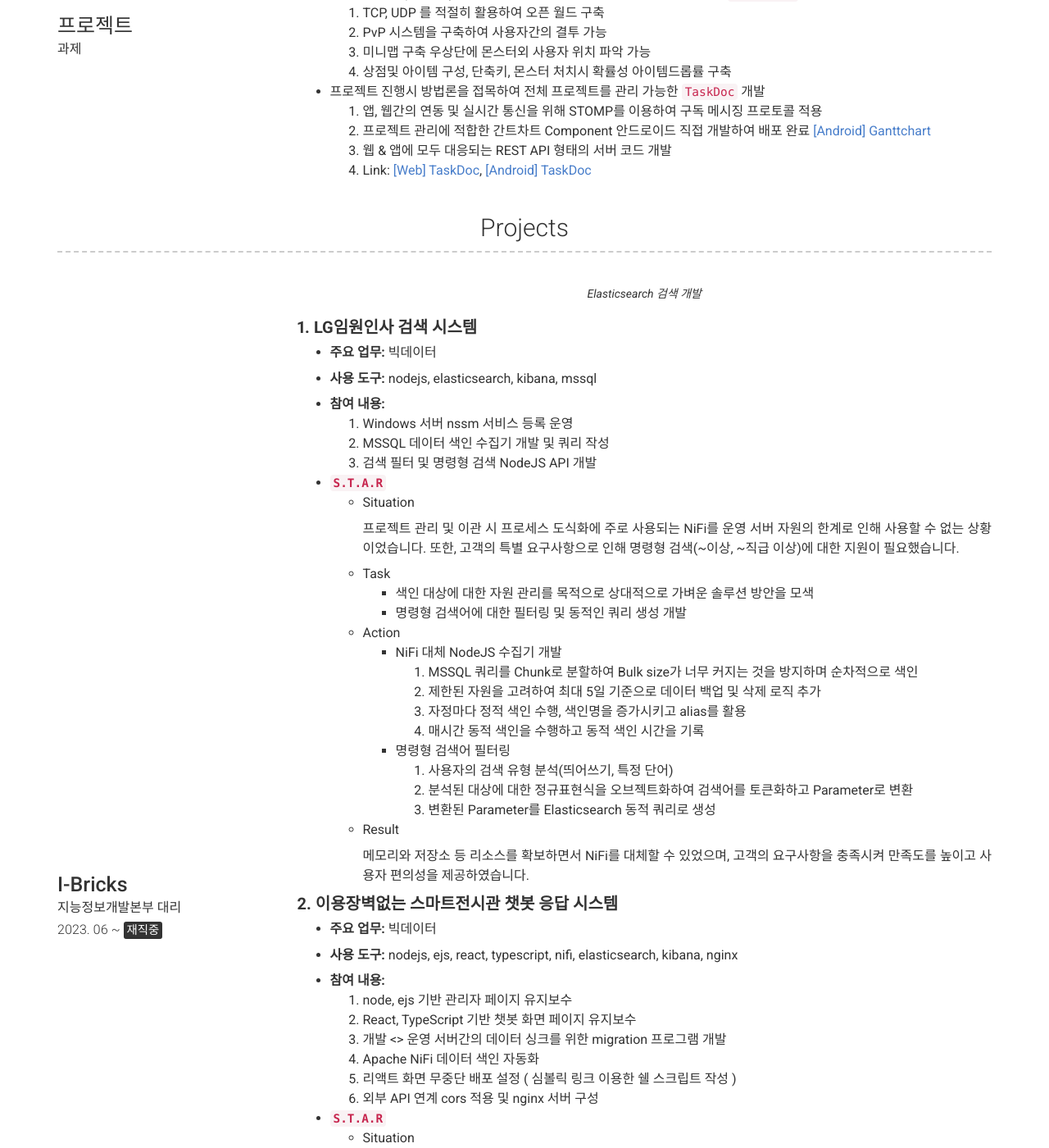
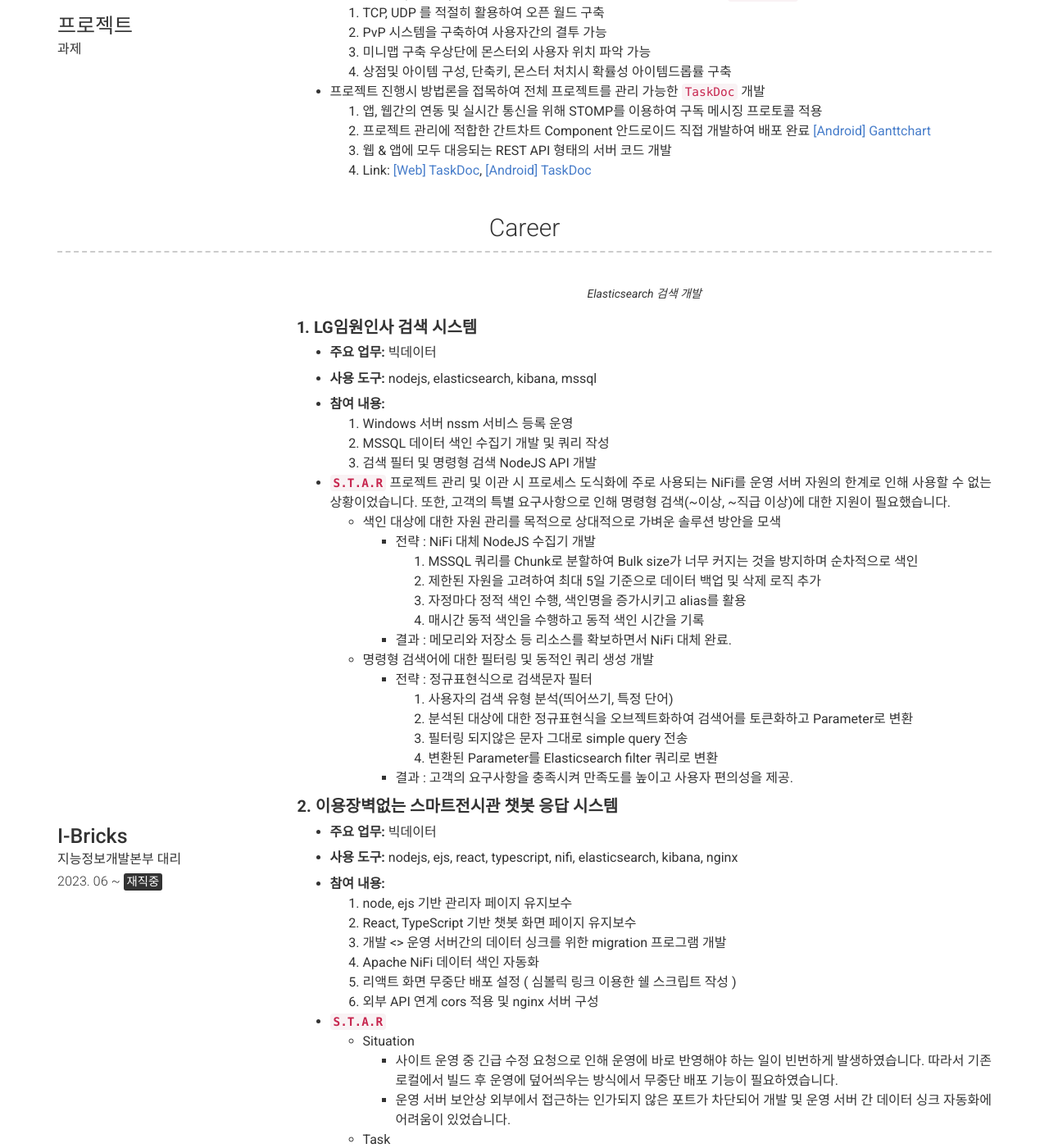
Before and after one commit to sihyeonleee/sihyeonleee.github.io, a Jekyll site: the page built from index.md, in a window 1280 px wide and 1400 px high, scrolled down 1480 px. Shown: the whole window at 82% size. Built offline with Jekyll 4.4.1, drawn with Linux system fonts in a browser that asks for light colours; nearby versions of some CDN libraries.

Commit message:
no message

```diff
--- a/_config.yml
+++ b/_config.yml
@@ -156,7 +156,7 @@ content:
             3. 웹 & 앱에 모두 대응되는 REST API 형태의 서버 코드 개발
             4. Link: <a href="https://github.com/dltlgus312/TaskDoc-WEB-SERVER">[Web] TaskDoc</a>, <a href="https://github.com/dltlgus312/TaskDoc-ANDROID">[Android] TaskDoc</a>
 
-  - title: Projects
+  - title: Career
     layout: list
     content:
       - layout: left
@@ -181,28 +181,23 @@ content:
             3. 검색 필터 및 명령형 검색 NodeJS API 개발
 
           - **`S.T.A.R`**
-            - Situation
-
               프로젝트 관리 및 이관 시 프로세스 도식화에 주로 사용되는 NiFi를 운영
               서버 자원의 한계로 인해 사용할 수 없는 상황이었습니다. 또한, 고객의
               특별 요구사항으로 인해 명령형 검색(~이상, ~직급 이상)에 대한 지원이 필요했습니다.
-            - Task
-              - 색인 대상에 대한 자원 관리를 목적으로 상대적으로 가벼운 솔루션 방안을 모색
-              - 명령형 검색어에 대한 필터링 및 동적인 쿼리 생성 개발
-            - Action
-              - NiFi 대체 NodeJS 수집기 개발
+            - 색인 대상에 대한 자원 관리를 목적으로 상대적으로 가벼운 솔루션 방안을 모색
+              - 전략 : NiFi 대체 NodeJS 수집기 개발
                 1. MSSQL 쿼리를 Chunk로 분할하여 Bulk size가 너무 커지는 것을 방지하며 순차적으로 색인
                 2. 제한된 자원을 고려하여 최대 5일 기준으로 데이터 백업 및 삭제 로직 추가
                 3. 자정마다 정적 색인 수행, 색인명을 증가시키고 alias를 활용
                 4. 매시간 동적 색인을 수행하고 동적 색인 시간을 기록
-              - 명령형 검색어 필터링
+              - 결과 : 메모리와 저장소 등 리소스를 확보하면서 NiFi 대체 완료.
+            - 명령형 검색어에 대한 필터링 및 동적인 쿼리 생성 개발
+              - 전략 : 정규표현식으로 검색문자 필터
                 1. 사용자의 검색 유형 분석(띄어쓰기, 특정 단어)
                 2. 분석된 대상에 대한 정규표현식을 오브젝트화하여 검색어를 토큰화하고 Parameter로 변환
-                3. 변환된 Parameter를 Elasticsearch 동적 쿼리로 생성
-            - Result
-
-                메모리와 저장소 등 리소스를 확보하면서 NiFi를 대체할 수 있었으며,
-                고객의 요구사항을 충족시켜 만족도를 높이고 사용자 편의성을 제공하였습니다.
+                3. 필터링 되지않은 문자 그대로 simple query 전송
+                4. 변환된 Parameter를 Elasticsearch filter 쿼리로 변환
+              - 결과 : 고객의 요구사항을 충족시켜 만족도를 높이고 사용자 편의성을 제공.
 
           **2. 이용장벽없는 스마트전시관 챗봇 응답 시스템**
           ---
```
